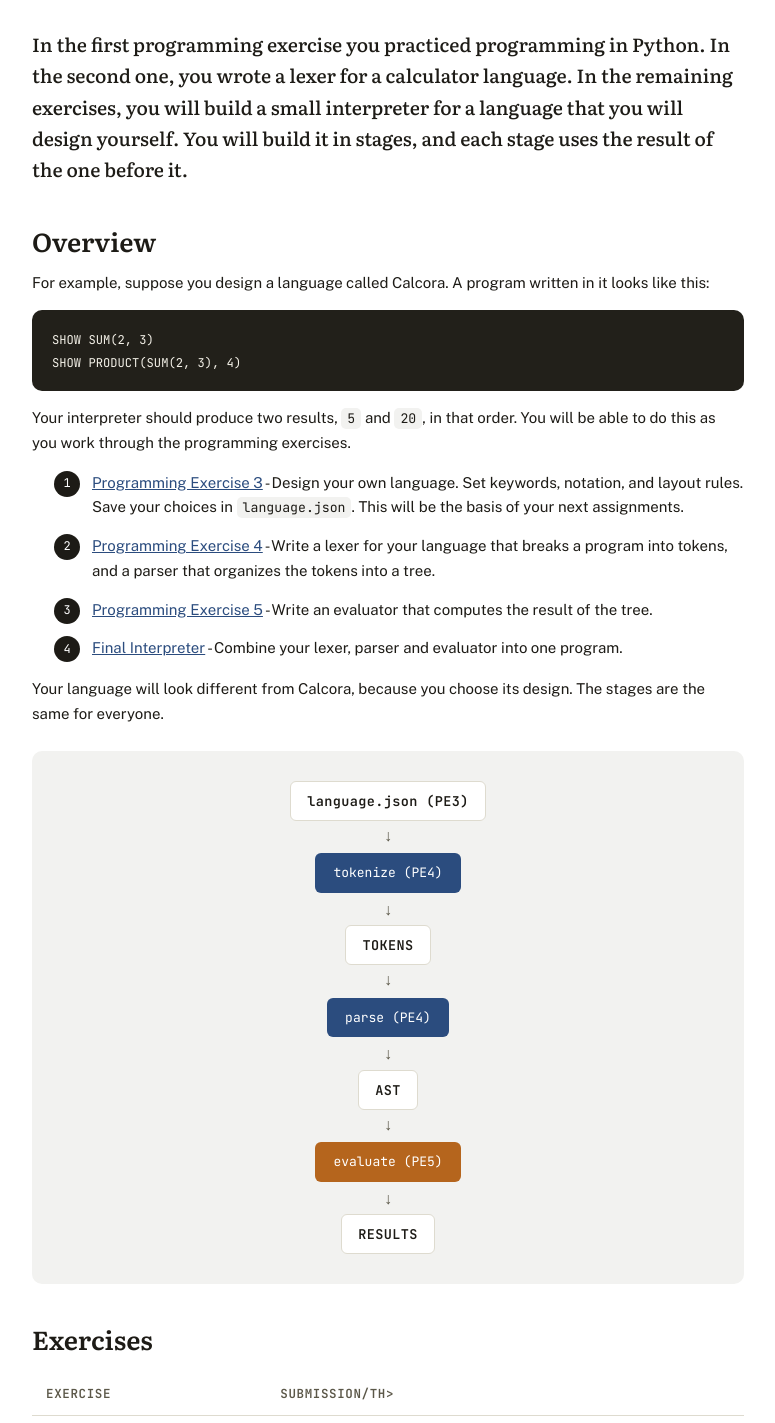
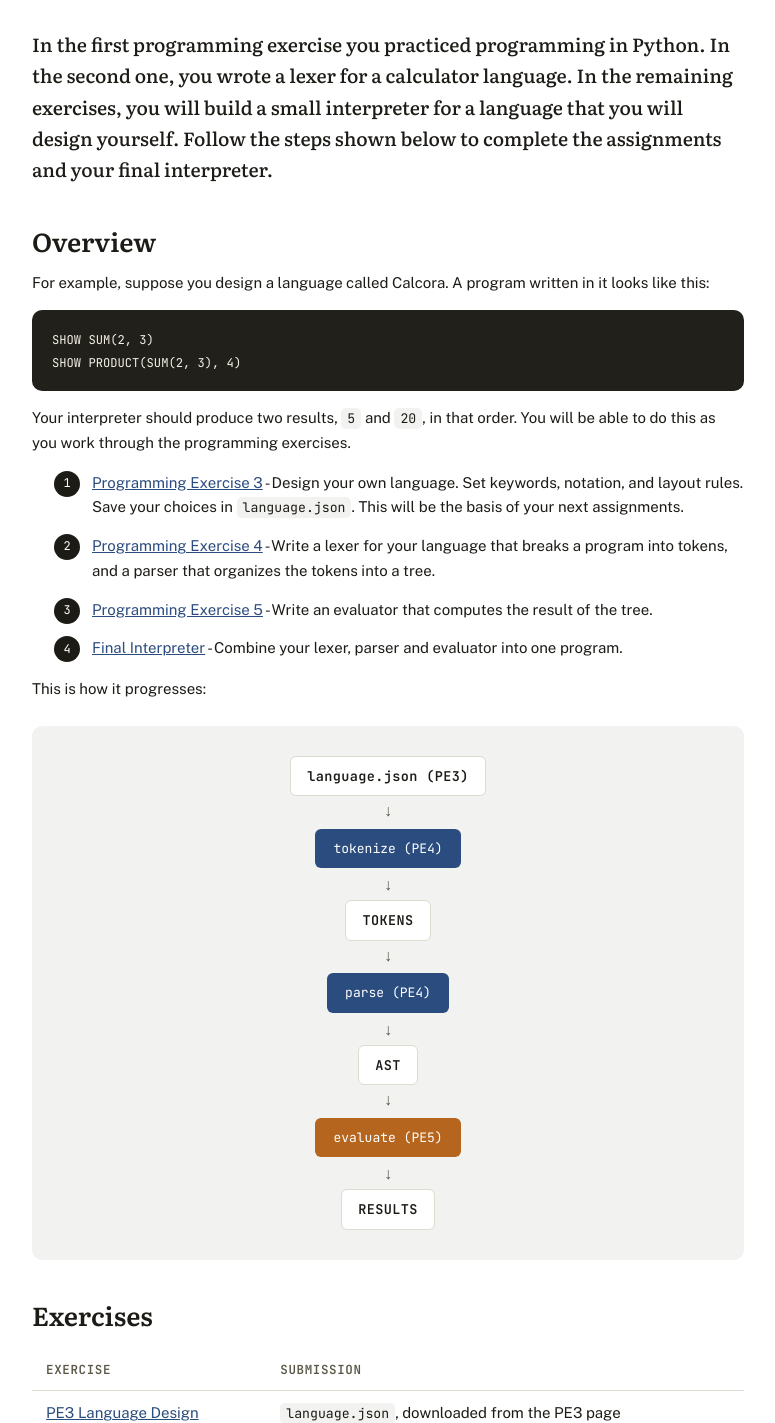
Before and after one commit to riamaehb/is214-course, a plain HTML site: page assignments/index.html in a window 1280 px wide. Shown: the part 186-1609 px from the top of the page, without its empty margins (252-1027 px from the left). Drawn offline with nearby package versions, Linux system fonts and the light colour scheme.

Commit message:
Updated text

```diff
--- a/assignments/index.html
+++ b/assignments/index.html
@@ -24,7 +24,7 @@ details.sec>.sec-body{padding:0 4px 12px 26px;}
 </section>
 
 
-<p class="lede" style="margin-top:32px;">In the first programming exercise you practiced programming in Python. In the second one, you wrote a lexer for a calculator language. In the remaining exercises, you will build a small interpreter for a language that you will design yourself. You will build it in stages, and each stage uses the result of the one before it.</p>
+<p class="lede" style="margin-top:32px;">In the first programming exercise you practiced programming in Python. In the second one, you wrote a lexer for a calculator language. In the remaining exercises, you will build a small interpreter for a language that you will design yourself. Follow the steps shown below to complete the assignments and your final interpreter.</p>
 
 <h2 style="margin-top:40px; margin-bottom:14px; font-size:26px;">Overview</h2>
 <p>For example, suppose you design a language called Calcora. A program written in it looks like this:</p>
@@ -32,18 +32,18 @@ details.sec>.sec-body{padding:0 4px 12px 26px;}
 SHOW PRODUCT(SUM(2, 3), 4)</code></pre>
 <p>Your interpreter should produce two results, <code>5</code> and <code>20</code>, in that order. You will be able to do this as you work through the programming exercises.</p>
 <ol class="summary-list"><li><a href="pe3.html">Programming Exercise 3</a> - Design your own language. Set keywords, notation, and layout rules. Save your choices in <code>language.json</code>. This will be the basis of your next assignments.</li><li><a href="pe4.html">Programming Exercise 4</a> - Write a lexer for your language that breaks a program into tokens, and a parser that organizes the tokens into a tree.</li><li><a href="pe5.html">Programming Exercise 5</a> - Write an evaluator that computes the result of the tree.</li><li><a href="final.html">Final Interpreter</a> - Combine your lexer, parser and evaluator into one program.</li></ol>
-<p>Your language will look different from Calcora, because you choose its design. The stages are the same for everyone.</p>
+<p>This is how it progresses: </p>
 <div class="diagram"><div class="pipeline"><div class="artifact">language.json (PE3)</div><div class="arr">↓</div><div class="process p1">tokenize (PE4)</div><div class="arr">↓</div><div class="artifact">TOKENS</div><div class="arr">↓</div><div class="process p2">parse (PE4)</div><div class="arr">↓</div><div class="artifact">AST</div><div class="arr">↓</div><div class="process p3">evaluate (PE5)</div><div class="arr">↓</div><div class="artifact">RESULTS</div></div></div>
 
 <h2 style="margin-top:40px; margin-bottom:14px; font-size:26px;">Exercises</h2>
-<table><tr><th>Exercise</th><th>Submission/th></tr><tr><td><a href="pe3.html">PE3 Language Design</a></td><td><code>language.json</code>, downloaded from the PE3 page</td></tr><tr><td><a href="pe4.html">PE4 Lexer and Parser</a></td><td><code>language.json</code>, <code>lexer.py</code>, <code>parser.py</code></td></tr><tr><td><a href="pe5.html">PE5 Evaluator</a></td><td><code>evaluator.py</code></td></tr><tr><td><a href="final.html">Final Interpreter</a></td><td>One ZIP file with your five files</td></tr></table>
+<table><tr><th>Exercise</th><th>Submission</th></tr><tr><td><a href="pe3.html">PE3 Language Design</a></td><td><code>language.json</code>, downloaded from the PE3 page</td></tr><tr><td><a href="pe4.html">PE4 Lexer and Parser</a></td><td><code>language.json</code>, <code>lexer.py</code>, <code>parser.py</code></td></tr><tr><td><a href="pe5.html">PE5 Evaluator</a></td><td><code>evaluator.py</code></td></tr><tr><td><a href="final.html">Final Interpreter</a></td><td>One ZIP file with your five files</td></tr></table>
 <p>There is another Programming Exercise 6, which is a separate exercise on finding and fixing bugs. It is in Moodle and is not part of this sequence.</p>
 
 <h2 style="margin-top:40px; margin-bottom:14px; font-size:26px;">Related Topics</h2>
 <table><tr><th>Exercise</th><th>Topics</th></tr><tr><td>PE3</td><td>Topics 1 to 3: syntax, grammars, and what makes a language</td></tr><tr><td>PE4</td><td>Topic 2 (lexical analysis) and Topic 3 (parsing and syntax trees)</td></tr><tr><td>PE5</td><td>Topic 4: semantics and evaluation</td></tr><tr><td>Final</td><td>Topic 10: how the pieces of an interpreter fit together</td></tr></table>
 
 <h2 style="margin-top:40px; margin-bottom:14px; font-size:26px;">Checking</h2>
-<p>Submit each exercise in its own submission bin in Moodle. I will run your files against tests generated from your own <code>language.json</code>. Follow the instructions on each page to test your work before you submit. The deadline for everything is December 19.</p>
+<p>Submit each exercise in the submission bins provided. I will run your files against tests generated from your own <code>language.json</code>. Follow the instructions on each page to test your work before you submit. The deadline for everything is December 19.</p>
 <p>Name each file you submit with your UP ID username and a hyphen before the file name. For example, my <code>lexer.py</code> becomes <code>rhborromeo-lexer.py</code>. Keep the original file names in your own folder.</p>
 
 <h2 style="margin-top:40px; margin-bottom:14px; font-size:26px;">Getting Started</h2>
```
